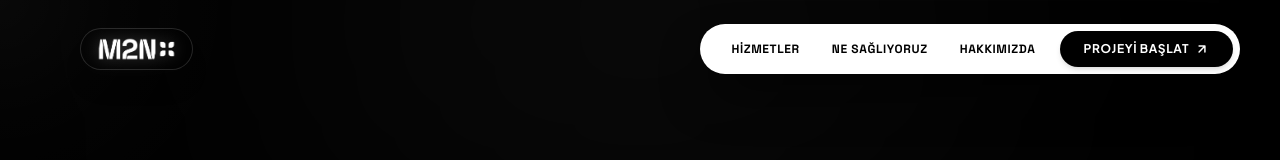
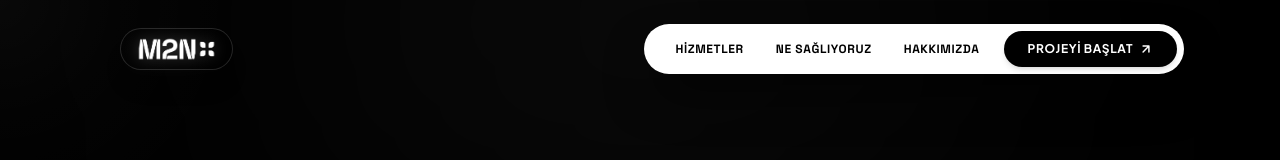
Before and after one commit to mehmetaliesmer/M2N.github.io-, a website: page index.html in a window 1280 px wide. Shown: the top 160 px of the page. Drawn offline with nearby package versions, Linux system fonts and the light colour scheme; animation ran at ten frames a second.

Commit message:
style: shift logo further right and pull navbar inward to the left

```diff
--- a/index.html
+++ b/index.html
@@ -447,12 +447,12 @@
   <header class="fixed top-5 sm:top-6 left-0 right-0 z-50 px-6 sm:px-10 flex items-center justify-between max-w-[1480px] mx-auto w-full pointer-events-auto transition-all duration-300">
 
     <!-- Brand Logo (Pill container on left) -->
-    <a href="#" onclick="event.preventDefault(); window.scrollTo({ top: 0, behavior: 'smooth' })" class="ml-6 sm:ml-10 flex items-center gap-2 group bg-black/70 backdrop-blur-2xl px-4 py-2 rounded-full border border-white/15 hover:border-white/35 transition-all shadow-xl cursor-pointer" aria-label="M2N Tech Ana Sayfa">
+    <a href="#" onclick="event.preventDefault(); window.scrollTo({ top: 0, behavior: 'smooth' })" class="ml-10 sm:ml-20 flex items-center gap-2 group bg-black/70 backdrop-blur-2xl px-4 py-2 rounded-full border border-white/15 hover:border-white/35 transition-all shadow-xl cursor-pointer" aria-label="M2N Tech Ana Sayfa">
       <img src="logo.png" alt="M2N Logo" class="h-6 sm:h-6.5 w-auto object-contain filter drop-shadow-[0_0_8px_rgba(255,255,255,0.25)] group-hover:scale-105 transition-all">
     </a>
 
     <!-- Floating White Pill Navbar (Matches screenshot exactly, always sticks to viewport) -->
-    <div class="flex items-center bg-white rounded-full p-1.5 shadow-2xl shadow-black/90 text-black border border-white/20 transition-all hover:scale-[1.02]">
+    <div class="mr-6 sm:mr-14 flex items-center bg-white rounded-full p-1.5 shadow-2xl shadow-black/90 text-black border border-white/20 transition-all hover:scale-[1.02]">
       <nav class="flex items-center gap-5 sm:gap-8 px-4 sm:px-6 text-xs font-bold uppercase tracking-wider font-display">
         <a href="#services" onclick="event.preventDefault(); scrollToSection('#services')" class="hover:opacity-60 transition-opacity">Hizmetler</a>
         <a href="#value" onclick="event.preventDefault(); scrollToSection('#value')" class="hover:opacity-60 transition-opacity">Ne Sağlıyoruz</a>
```
